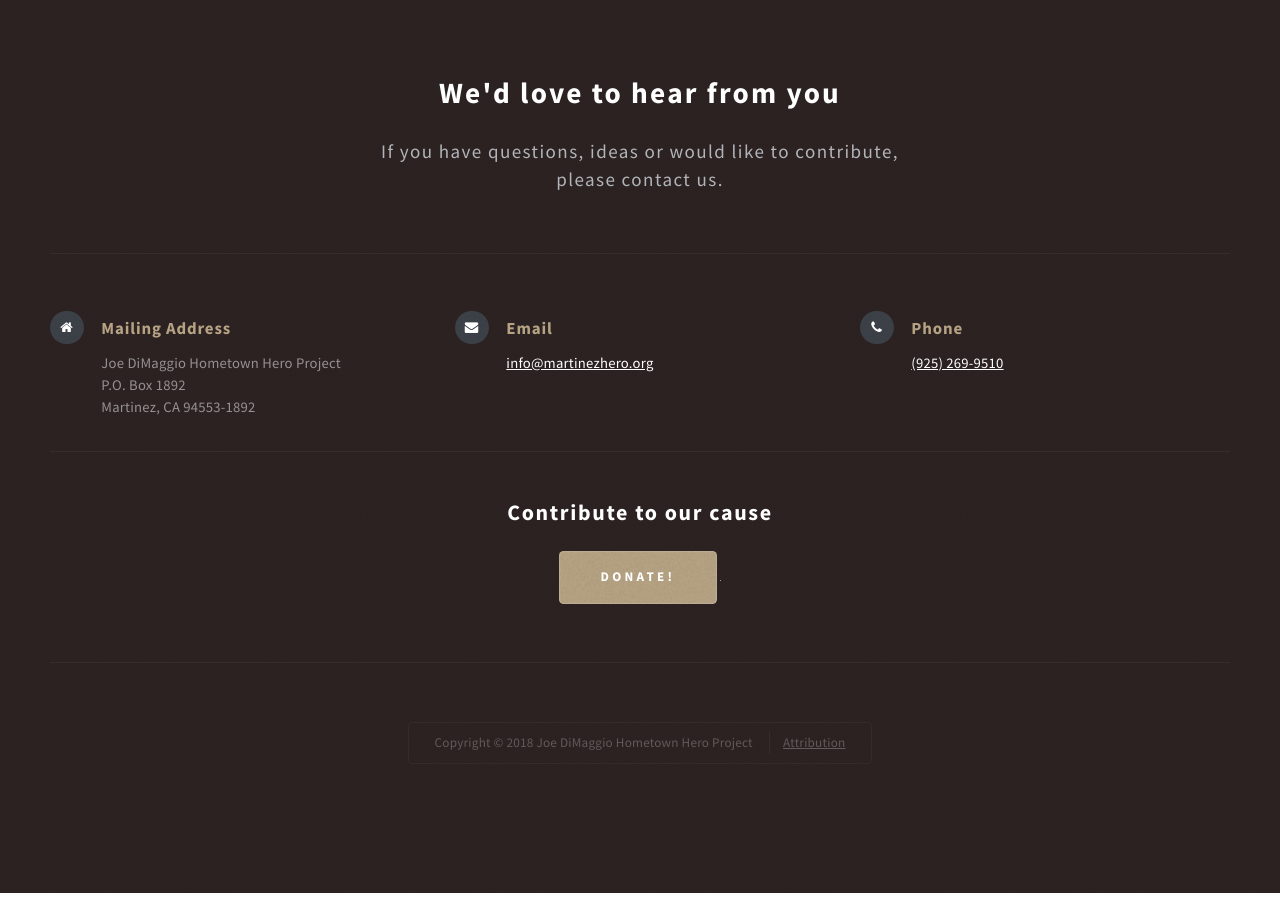
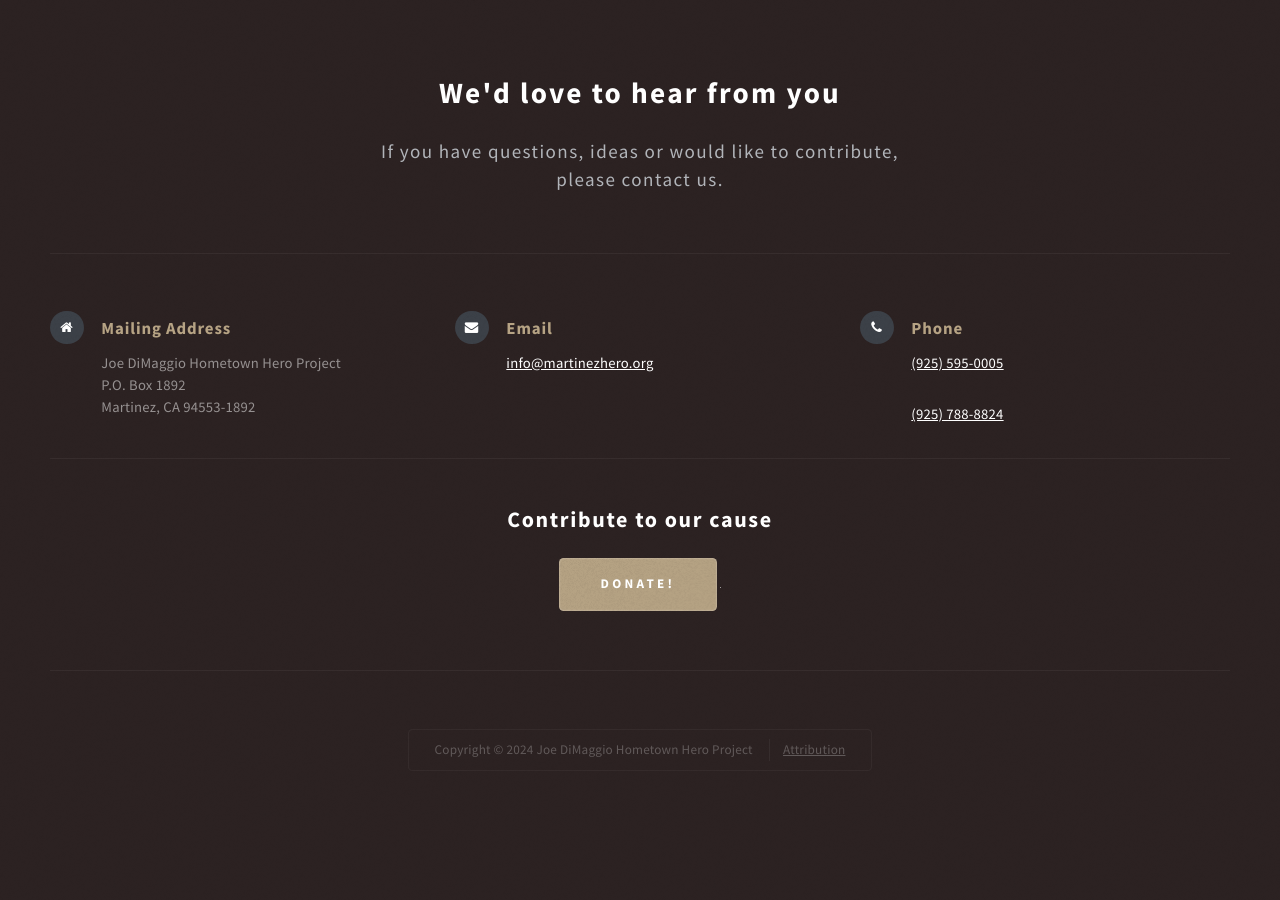
Before and after one commit to martinez-hero/martinez-hero.github.io, a Jekyll site: the page built from index.html, in a window 1280 px wide and 900 px high, scrolled down 1598 px. Built offline with Jekyll 4.4.1, drawn with Linux system fonts in a browser that asks for light colours; nearby versions of some CDN libraries; library files that are not in the unit come from our copies.

Commit message:
update numbers

```diff
--- a/_includes/footer.html
+++ b/_includes/footer.html
@@ -36,7 +36,10 @@
               <section>
                 <h3 class="icon fa-phone">Phone</h3>
                 <p>
-                  <a href="tel:19252699510">(925) 269-9510</a>
+                  <a href="tel:19255950005">(925) 595-0005</a>
+                </p>
+                <p>
+                  <a href="tel:19257888824">(925) 788-8824</a>
                 </p>
               </section>
             </div>
@@ -59,7 +62,7 @@
 
     <div id="copyright">
       <ul>
-        <li>Copyright &copy; 2018 Joe DiMaggio Hometown Hero Project</li>
+        <li>Copyright &copy; 2024 Joe DiMaggio Hometown Hero Project</li>
         <li><a href="/attribution/">Attribution</a></li>
       </ul>
     </div>
```
